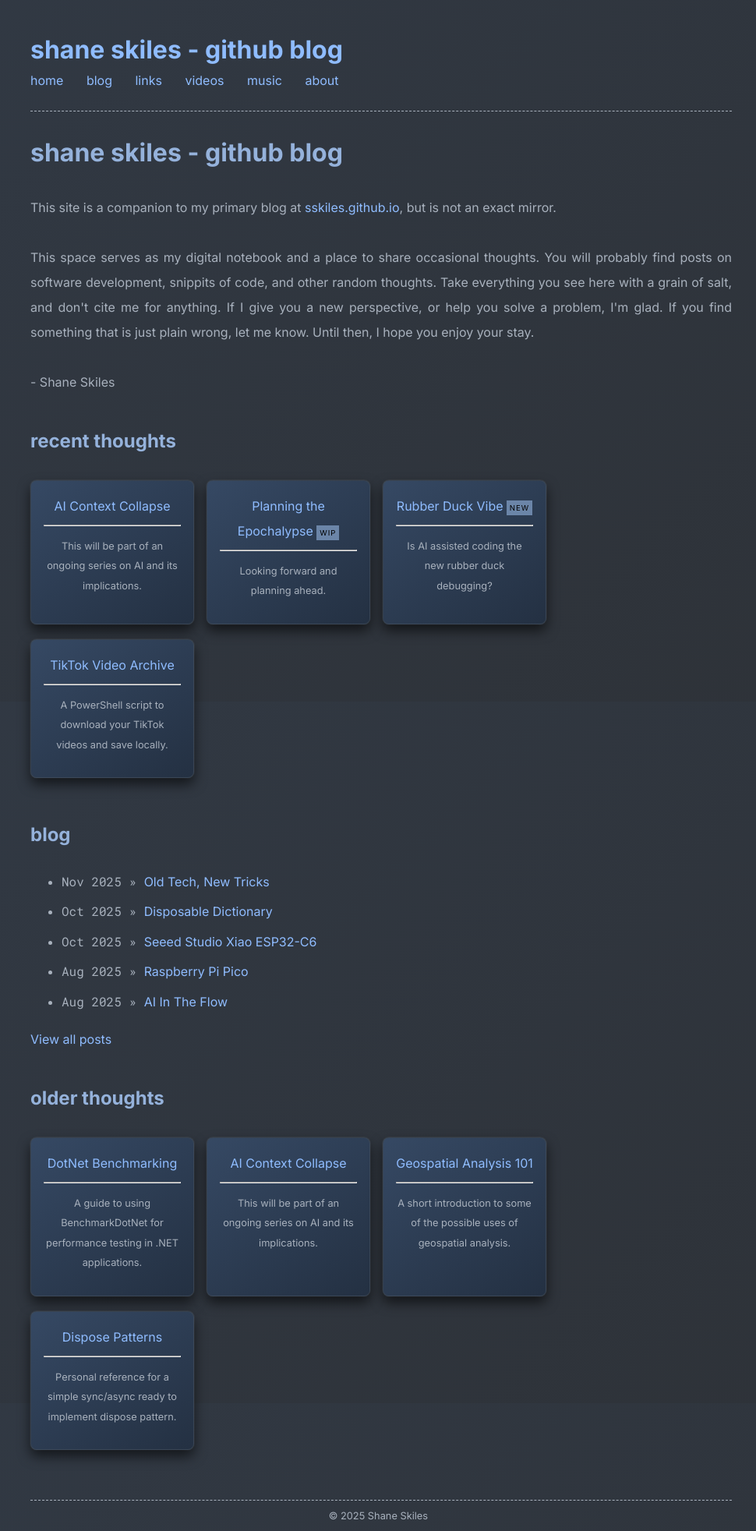
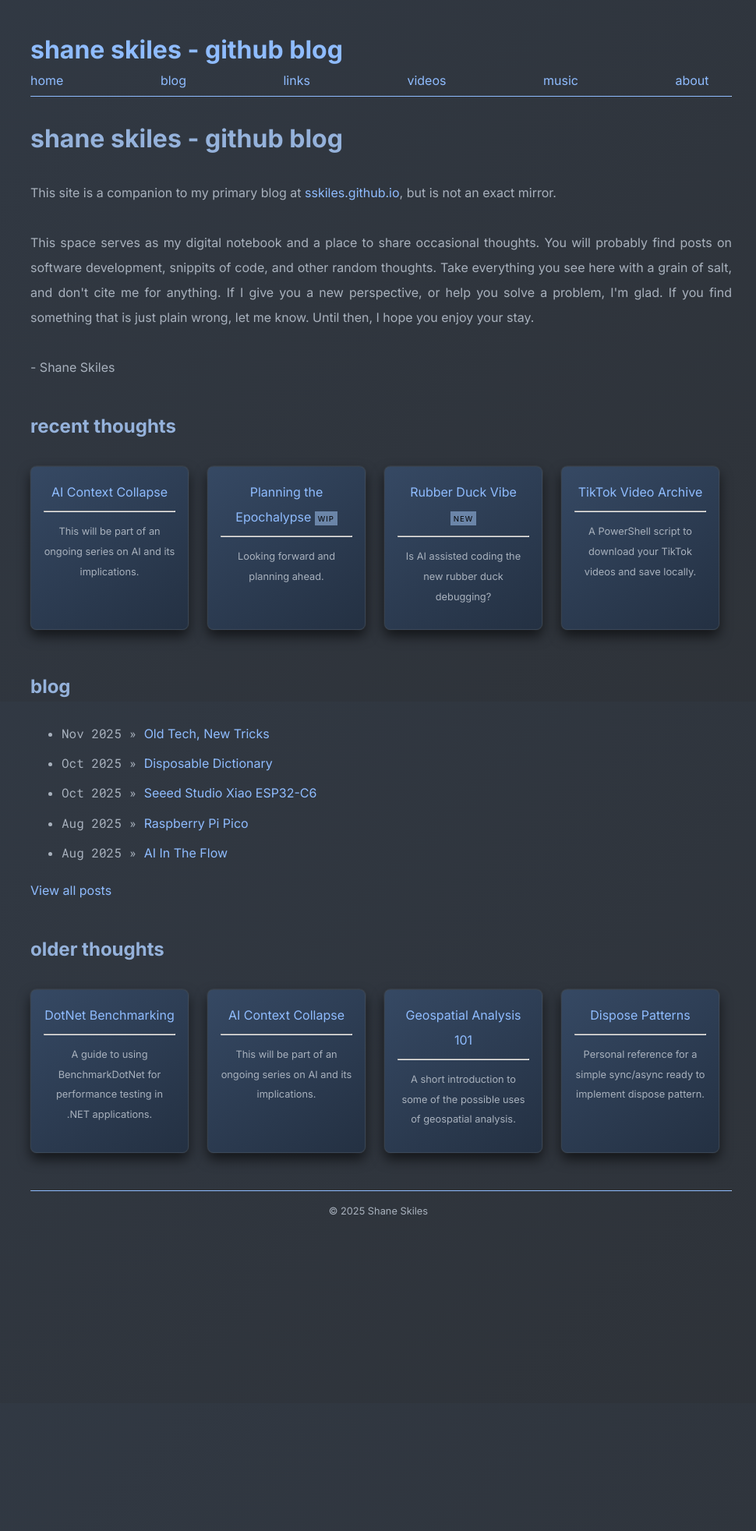
Before and after one commit to shaneskiles/shaneskiles.github.io, a Jekyll site: the page built from index.md, in a window 1280 px wide. Shown: the whole page at 78% size, without its empty margins (151-1121 px from the left). Built offline with Jekyll 4.4.1, drawn with Linux system fonts in a browser that asks for light colours; after the commit the page ends 1573 px from its top, so only the background shows below that.

Commit message:
Refactor layout separators and improve card styling for consistency

```diff
--- a/_layouts/blog.html
+++ b/_layouts/blog.html
@@ -5,6 +5,7 @@ layout: default
 {% if site.theme_config.show_navbar == true %}
   {% include horizontal_list.html collection=site.data.home.navbar_entries %}
 <div class="dashed"></div>
+<hr>
 {% endif %}
 
 <!--<a href="{{ "/" | relative_url }}">{{ site.theme_config.back_home_text }}</a>-->
--- a/_layouts/default.html
+++ b/_layouts/default.html
@@ -10,7 +10,7 @@
         {% endif %}
           <div class="credits">
               {%- if site.theme_config.show_copyright == true -%}
-              <div class="dashed"></div>
+              <hr class="post-separator" style="margin-top: -1rem;">
               &copy;&nbsp;{{ "now" | date: "%Y" }}&nbsp;{{site.author}}
               &nbsp;
 	      {%- endif -%}
--- a/_layouts/home.html
+++ b/_layouts/home.html
@@ -5,7 +5,7 @@ layout: default
 <header>
 {% if site.theme_config.show_navbar == true %}
   {% include horizontal_list.html collection=site.data.home.navbar_entries %}
-  <div class="dashed"></div>
+  <hr class="post-separator" style="margin-top: -1.15rem;">
 {% endif %}
 
   <h1>{{ site.title }}</h1>
--- a/_layouts/post.html
+++ b/_layouts/post.html
@@ -4,7 +4,7 @@ layout: default
 
 {% if site.theme_config.show_navbar == true %}
   {% include horizontal_list.html collection=site.data.home.navbar_entries %}
-<div class="dashed"></div>
+<hr class="post-separator" style="margin-top: -1.15rem;">
 {% endif %}
 
 <header>
--- a/_sass/list.scss
+++ b/_sass/list.scss
@@ -1,9 +1,10 @@
 ul.horizontal-list {
   display: flex;
-  //justify-content: space-between;
+  justify-content: space-between;
   margin-top: 0em;
   margin-left: -40px;
   flex-wrap: wrap;
+  /* gap: 1em; */
 
   li {
     display:inline;
@@ -14,7 +15,10 @@ ul.horizontal-list {
 
 .card {
   padding: 1em;
-  width: 11em;
+  ///width: 10em;
+  width: calc(25% - 3.5em); /* Approximately 4 cards per row with 1em gap */
+  min-width: 10em; /* Prevent cards from becoming too small */
+  /* flex-grow: 1; */
   height: auto;
   text-align: center;
   font-size: 1em;
@@ -34,6 +38,10 @@ ul.horizontal-list {
 
   .header {
     color: var(--links);
+    text-decoration: none;
+  }
+
+  a:hover {
     text-decoration: none;
   }
 
--- a/_sass/lunardrift.scss
+++ b/_sass/lunardrift.scss
@@ -203,6 +203,10 @@ mark {
   color: var(--links-hover);
   text-decoration: underline;
 }
+.post-separator {
+  border-top: 1px solid var(--links);
+  border-bottom: none;
+}
 .text-bold {
   font-weight: bold;
 }
```
